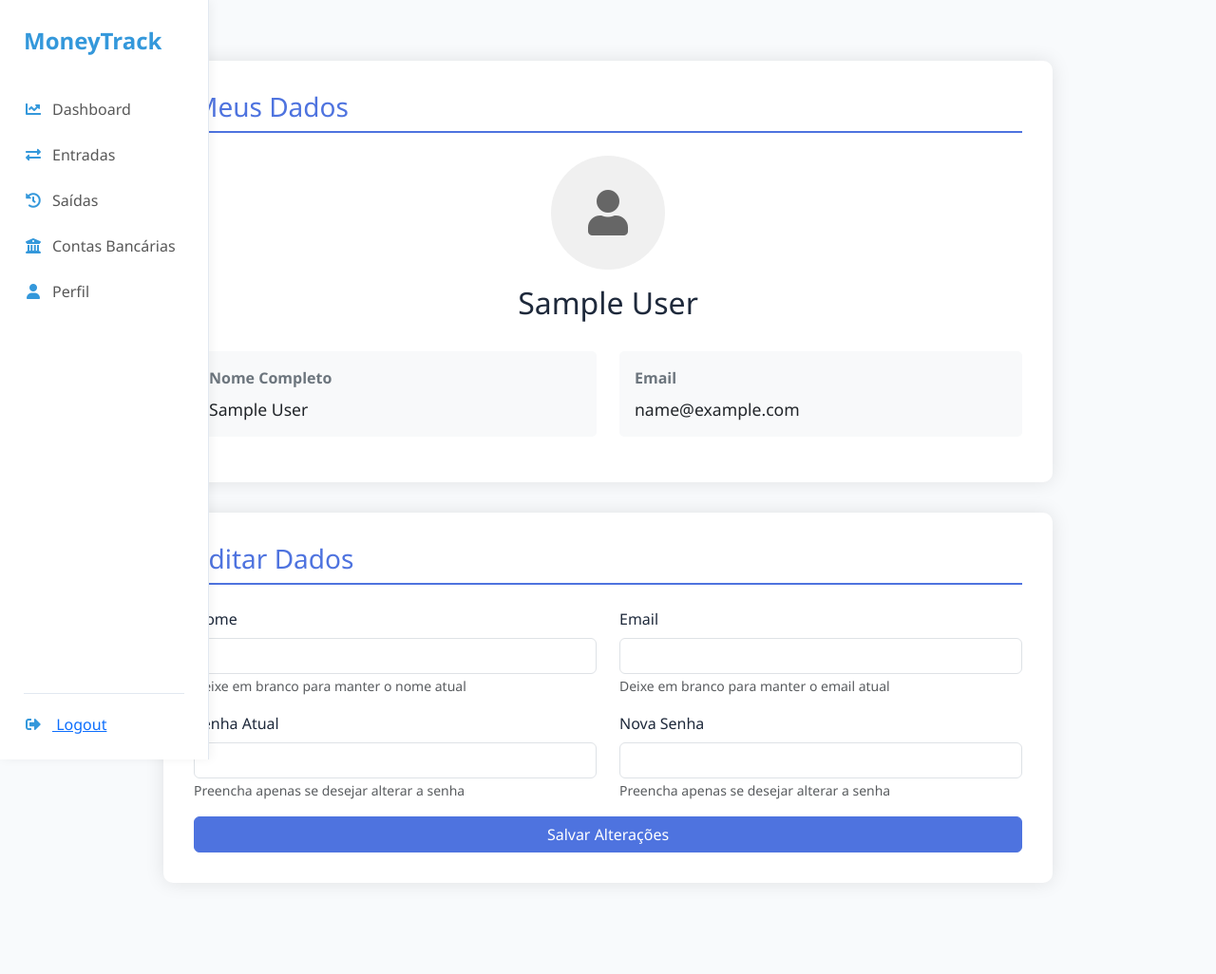
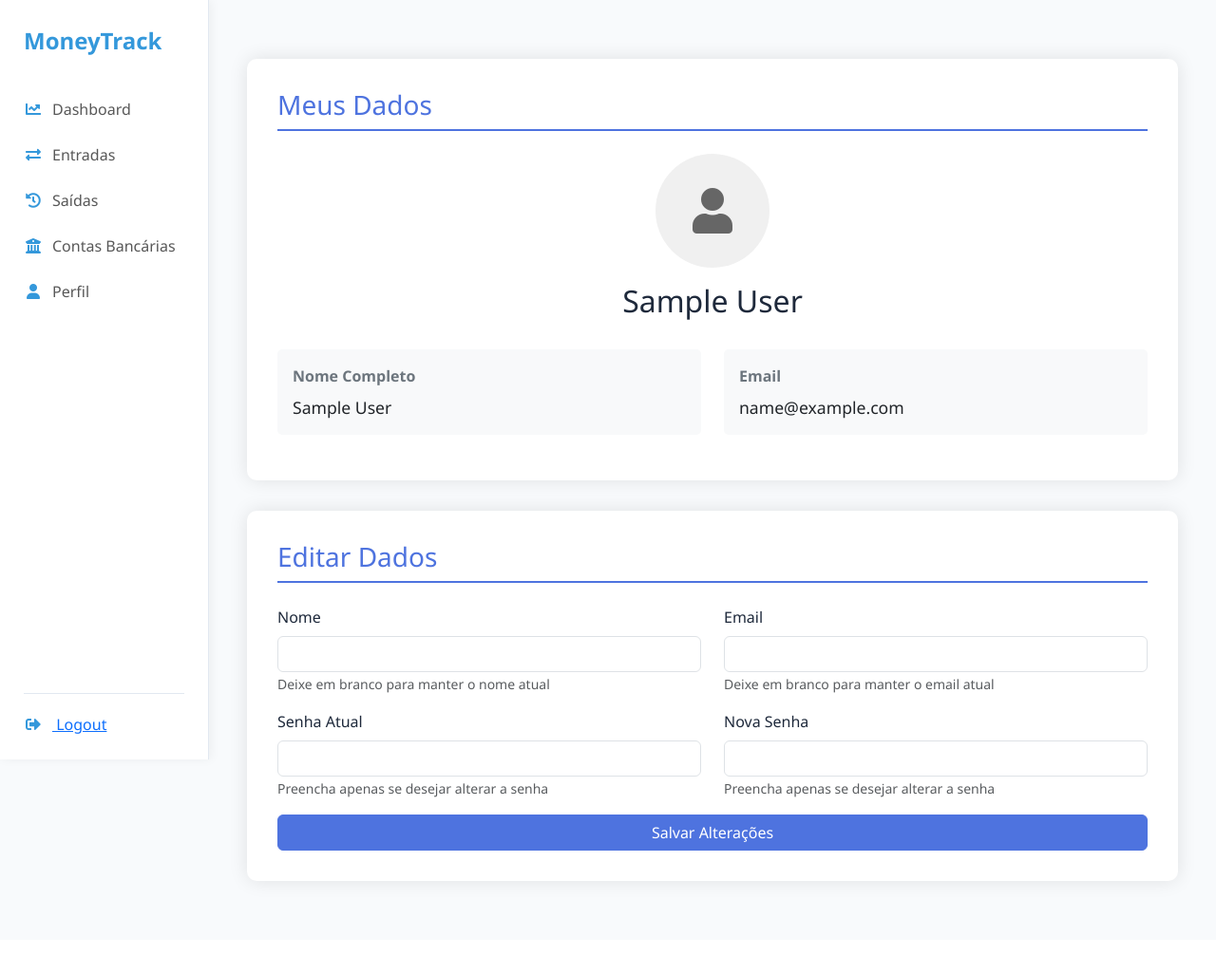
Before and after one commit to g-celente/projeto_exp_criativa, a PHP site: page /ProfileView.php in a window 1280 px wide. Shown: the whole page at 95% size. After the commit the page ends 935 px from the top, so only its background shows below. Run offline with PHP 8.4, Linux system fonts and the light colour scheme; the visitor is signed in with stand-in values (Sample User, id 1); some libraries are stand-ins or nearby versions.

Commit message:
refactor: refatoração de ProfileView.php

```diff
--- a/view/profile/ProfileView.php
+++ b/view/profile/ProfileView.php
@@ -69,7 +69,6 @@ if ($_SERVER['REQUEST_METHOD'] === 'POST') {
         .profile-container {
             max-width: 1000px;
             margin: 2rem auto;
-            padding: 2rem;
         }
         .profile-section {
             background: white;
@@ -135,7 +134,7 @@ if ($_SERVER['REQUEST_METHOD'] === 'POST') {
 <body>
     <?php include("../../assets/templates/sideBar/BaseSideBar.php"); ?>
 
-    <div class="container">
+    <div class="main-content">
         <div class="profile-container">
             <!-- Seção de Visualização -->
             <div class="profile-section">
```
